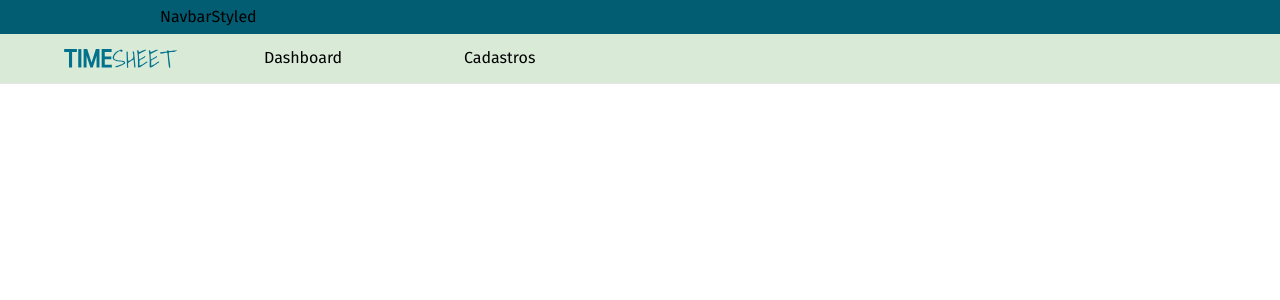
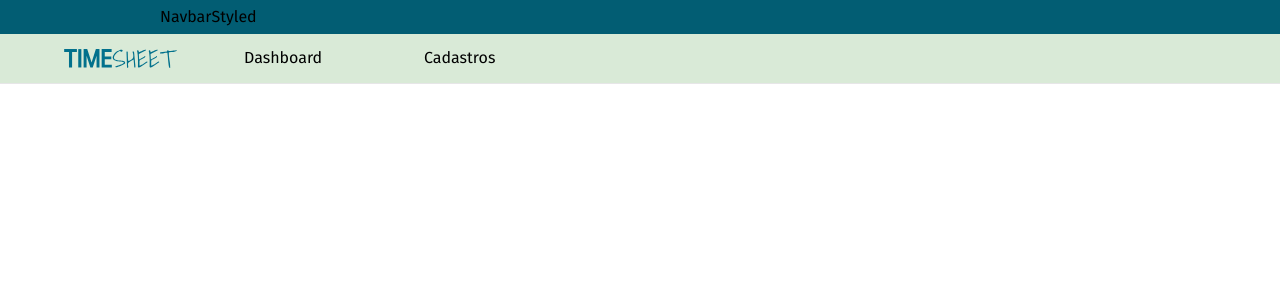
Before and after one commit to juniormartinxo/saros, a React (Create React App) app: page / in a window 1280 px wide. Shown: the top 300 px of the page. Built offline with nearby package versions, Linux system fonts and the light colour scheme.

Commit message:
Melhorando o efeito do menu dropdown

```diff
--- a/src/components/Navbar/navbar.styled.tsx
+++ b/src/components/Navbar/navbar.styled.tsx
@@ -30,6 +30,16 @@ const MenuItemLinkStyled = styled.a`
   }
 `
 
+const MenuItemStyled = styled.li`
+  display: flex;
+  justify-content: flex-start;
+  align-items: center;
+  padding: 0;
+  margin: 0;
+  width: 180px;
+  position: relative;
+`
+
 const DropdownStyled = styled.ul`
   list-style: none;
   padding: 0;
@@ -41,25 +51,6 @@ const DropdownStyled = styled.ul`
   background-color: #fff;
   box-shadow: rgba(0, 0, 0, 0.1) 0px 10px 15px -3px,
     rgba(0, 0, 0, 0.05) 0px 4px 6px -2px;
-`
-
-const MenuItemStyled = styled.li`
-  display: flex;
-  justify-content: flex-start;
-  align-items: center;
-  padding: 0;
-  margin: 0;
-  width: 200px;
-  position: relative;
-
-  /*
-  &:hover {
-    ${DropdownStyled} {
-      top: 48px;
-      transition: ${transitionStart} linear top;
-    }
-  }
-  */
 `
 
 const DropdownItemStyled = styled.li`
--- a/src/components/Navbar/navbar.tsx
+++ b/src/components/Navbar/navbar.tsx
@@ -47,6 +47,7 @@ type MenuProps = {
 
 function MenuItem({ name, link, multi, submenu }: MenuProps) {
   const [style, setStyle] = useState({
+    left: -1000,
     top: 58,
     opacity: 0,
     transition: 'top 0.3s linear, opacity 0.2s linear',
@@ -56,13 +57,15 @@ function MenuItem({ name, link, multi, submenu }: MenuProps) {
     <MenuItemStyled
       onMouseOver={() => {
         setStyle({
+          left: -5,
           top: 48,
-          transition: 'top 0.3s linear, opacity 0.2s linear',
+          transition: 'left 0s linear, top 0.3s linear, opacity 0.2s linear',
           opacity: 1,
         })
       }}
       onMouseLeave={() => {
         setStyle({
+          left: -1000,
           top: 58,
           opacity: 0,
           transition: 'top 0.2s linear, opacity 0.3s linear',
```
